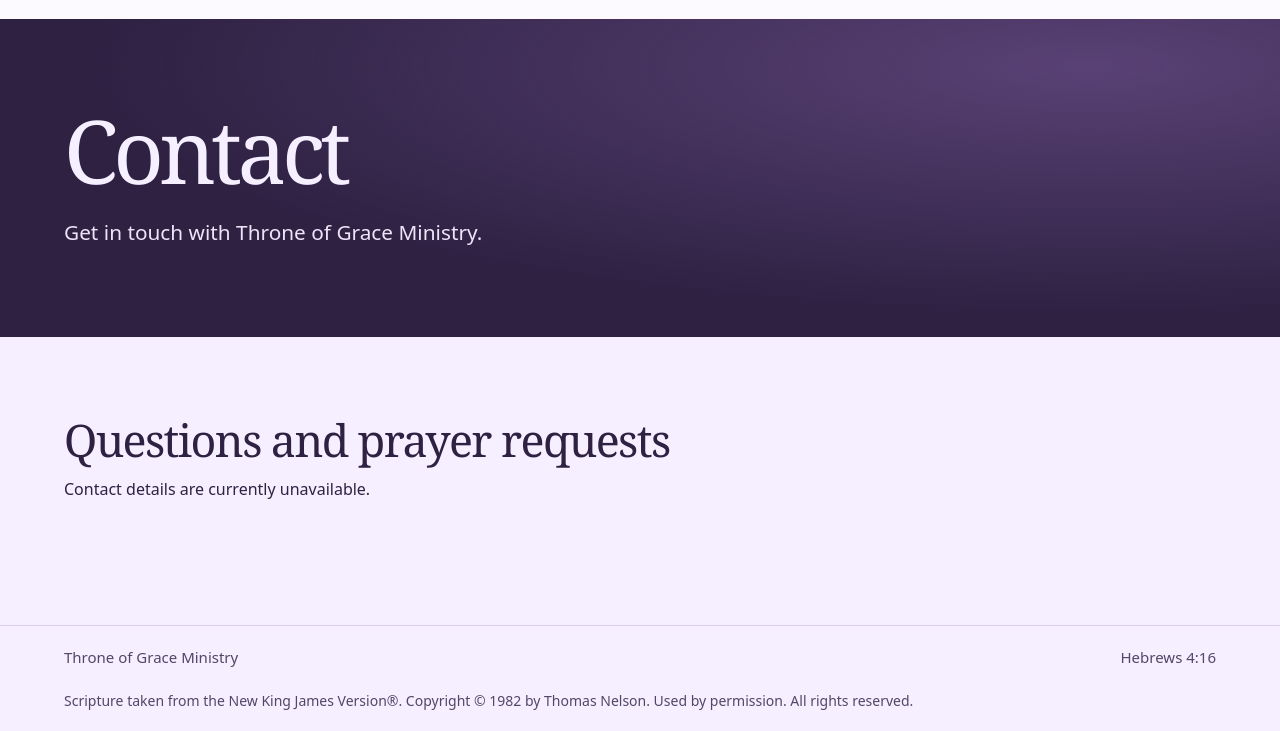
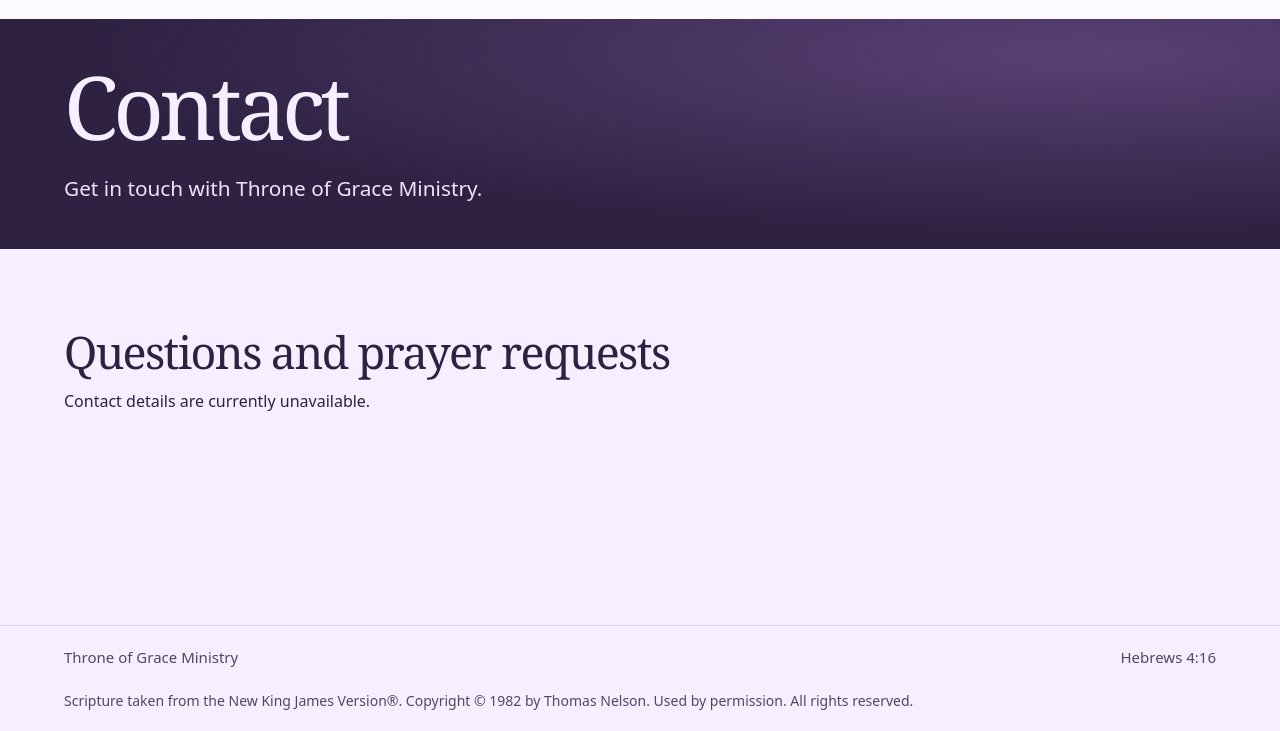
Before and after one commit to queenyj/ThroneofGraceMinistry, an Astro site: page /contact in a window 1280 px wide. Shown: the part 69-800 px from the top of the page. Built offline with nearby package versions, Linux system fonts and the light colour scheme; Astro itself is replaced by a stand-in of ours.

Commit message:
Halve Praise and Contact banner vertical padding

```diff
--- a/src/pages/contact.astro
+++ b/src/pages/contact.astro
@@ -4,7 +4,7 @@ import Site from '../layouts/Site.astro';
 const email = import.meta.env.MINISTRY_CONTACT_EMAIL?.trim();
 ---
 <Site title="Contact" description="Contact Throne of Grace Ministry with a question or prayer request.">
-  <section class="page-intro"><div class="wrap">
+  <section class="page-intro page-intro-compact"><div class="wrap">
     <h1>Contact</h1>
     <p class="lead">Get in touch with Throne of Grace Ministry.</p>
   </div></section>
--- a/src/pages/praise.astro
+++ b/src/pages/praise.astro
@@ -2,7 +2,7 @@
 import Site from '../layouts/Site.astro';
 ---
 <Site title="Praise" description="Scripture and a simple way to begin a moment of praise.">
-  <section class="page-intro praise-intro"><div class="wrap">
+  <section class="page-intro page-intro-compact"><div class="wrap">
     <h1>Praise</h1>
     <p class="lead">Pause, remember God’s goodness, and give him thanks.</p>
   </div></section>
--- a/src/styles/site.css
+++ b/src/styles/site.css
@@ -72,7 +72,7 @@ figcaption { margin-top: 1rem; }
 .cards a, .text-link { font-weight: 700; overflow-wrap: anywhere; }
 .cards a { margin-top: auto; }
 .page-intro { padding-block: clamp(2.75rem, 7vw, 5.5rem); }
-.praise-intro { padding-block: clamp(1.65rem, 4.2vw, 3.3rem); }
+.page-intro-compact { padding-block: clamp(1.375rem, 3.5vw, 2.75rem); }
 .page-intro h1 { font-size: clamp(3rem, 7vw, 5.5rem); }
 .reading > * { max-width: 45rem; }
 .reading h2:not(:first-child) { margin-top: 2rem; }
```
